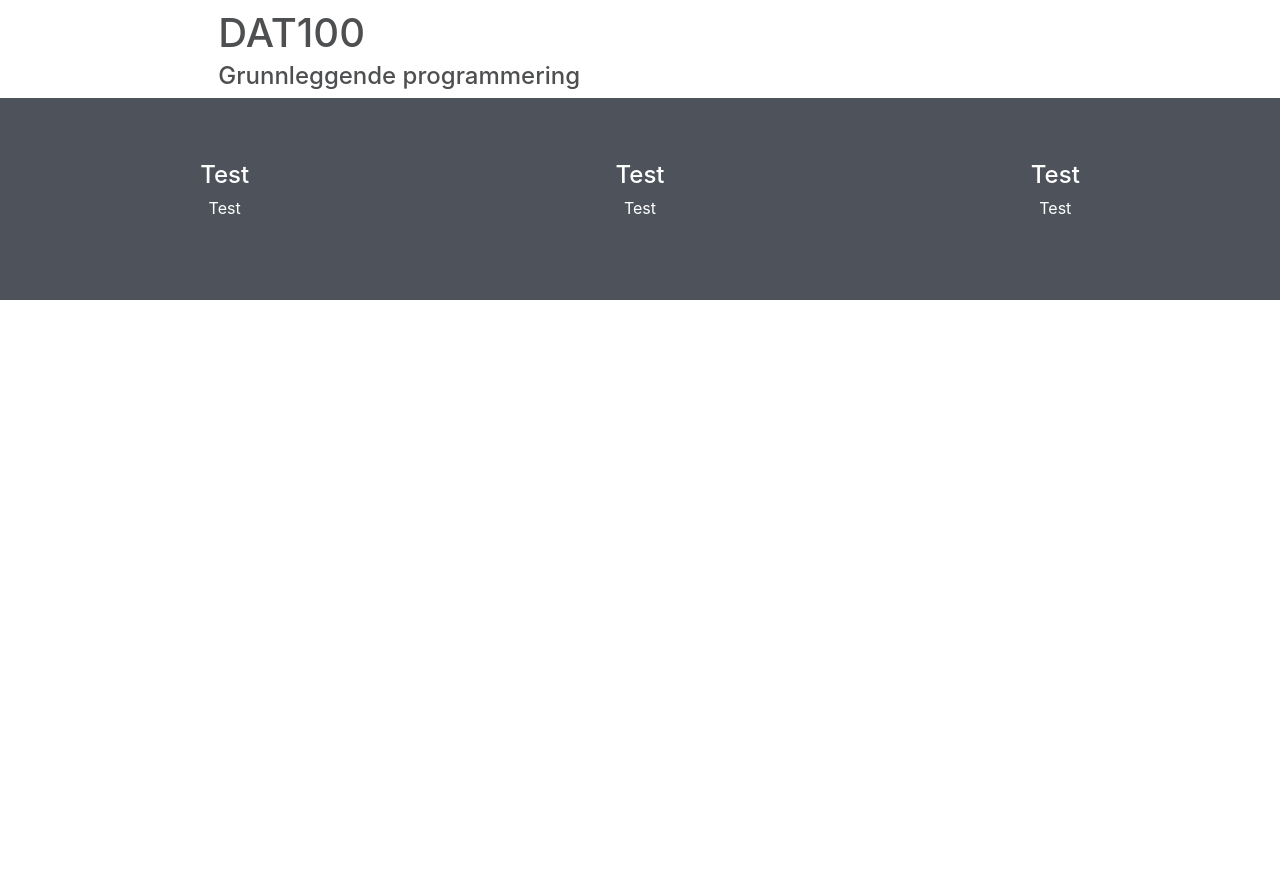
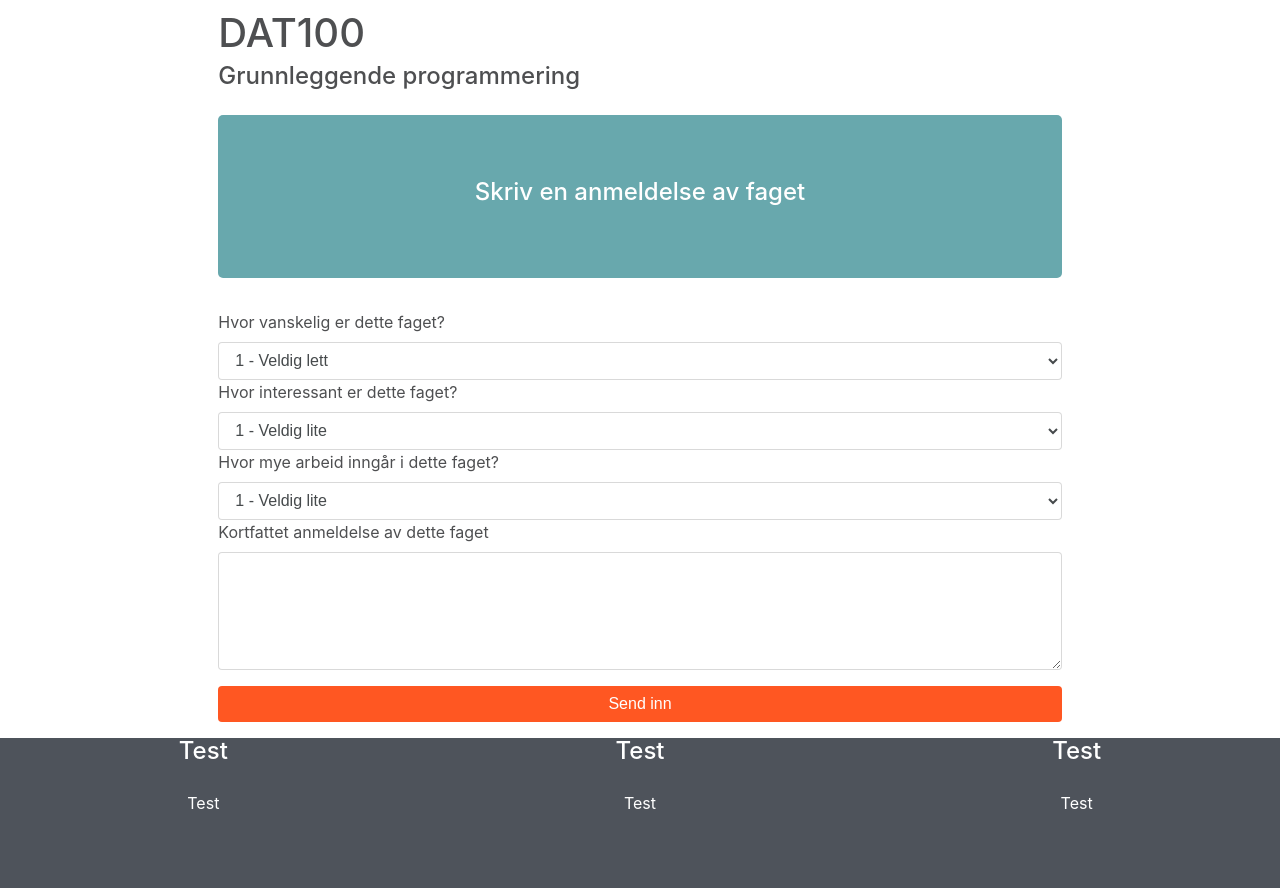
Before and after one commit to 571730/ING102Pandaene, a plain HTML site: page fag.html in a window 1280 px wide. Shown: the part 333-1221 px from the top of the page. Before the commit the page ends 800 px from the top, so only its background shows below. Drawn offline with nearby package versions, Linux system fonts and the light colour scheme; a script that the page names is missing.

Commit message:
Review felt på fag

```diff
--- a/fag.html
+++ b/fag.html
@@ -71,14 +71,50 @@
             <div class="col-md-8" id="fagTekst">
                 <h1>DAT100</h1>
                 <h4>Grunnleggende programmering</h4>
+
+                <!-- Her er input til review-->
+                <div class="form-group">
+                    <div class="jumbotron" id="headerJumbo">
+                        <h4>Skriv en anmeldelse av faget</h4>
+                    </div>
+                    <label for="sel1">Hvor vanskelig er dette faget?</label>
+                    <select class="form-control" id="sel1">
+                        <option>1 - Veldig lett</option>
+                        <option>2 - Lett</option>
+                        <option>3 - Middels</option>
+                        <option>4 - Vanskelig</option>
+                        <option>5 - Veldig vanskelig</option>
+                    </select>
+                    <label for="sel2">Hvor interessant er dette faget?</label>
+                    <select class="form-control" id="sel2">
+                        <option>1 - Veldig lite</option>
+                        <option>2 - Litt</option>
+                        <option>3 - Middels</option>
+                        <option>4 - Interessant</option>
+                        <option>5 - Veldig interessant</option>
+                    </select>
+                    <label for="sel3">Hvor mye arbeid inngår i dette faget?</label>
+                    <select class="form-control" id="sel3">
+                        <option>1 - Veldig lite</option>
+                        <option>2 - Lite</option>
+                        <option>3 - Middels</option>
+                        <option>4 - Mye</option>
+                        <option>5 - Veldig mye</option>
+                    </select>
+                    <label for="kommentar">Kortfattet anmeldelse av dette faget</label>
+                    <textarea class="form-control" rows="5" id="kommentar"></textarea>
+                    <button type="submit" class="btn btn-primary btn-block" id="btnReview">Send inn</button>
+
+
+                </div>
             </div>
             <div class="col-md-2"></div>
         </div>
     </div>
+</div>
+</div>
 
-    <div class="row">
-        <div class="col-md-12">
-            <div class="jumbotron" id="footerJumbo">
+<footer class="footer">
     <div class="row">
         <div class="col-md-4">
             <h4>Test</h4>
@@ -93,11 +129,7 @@
             <p>Test</p>
         </div>
     </div>
-            </div>
-        </div>
-    </div>
-</div>
-</div>
+</footer>
 
 <script src="https://code.jquery.com/jquery-3.1.1.slim.min.js" integrity="sha384-A7FZj7v+d/sdmMqp/nOQwliLvUsJfDHW+k9Omg/a/EheAdgtzNs3hpfag6Ed950n" crossorigin="anonymous"></script>
 <script src="https://cdnjs.cloudflare.com/ajax/libs/tether/1.4.0/js/tether.min.js" integrity="sha384-DztdAPBWPRXSA/3eYEEUWrWCy7G5KFbe8fFjk5JAIxUYHKkDx6Qin1DkWx51bBrb" crossorigin="anonymous"></script>
--- a/main.css
+++ b/main.css
@@ -3,7 +3,13 @@
 
 html, body {
     overflow-x: hidden;
-    height: 100%;
+}
+html{
+    min-height: 100%;
+    position: relative;
+}
+body{
+    margin-bottom: 150px;
 }
 .dropdown-menu {
     background-color: #607d8b;
@@ -39,6 +45,13 @@ html, body {
     padding-left:0;
     margin-right:auto;
     margin-left:auto;
+}
+#headerJumbo{
+    margin-top: 3%;
+    text-align: center;
+    color: white;
+    border-radius: 5px;
+    background-color: #68a8ad;
 }
 
 #titleJumbo {
@@ -112,7 +125,36 @@ h3{
 #sokFag{
     margin-top: 3%;
     margin-bottom: 3%;
-
+}
+#fagUl{
+    padding-bottom: 3%;
+}
+#fagUl a{
+    color: #f17d80;
+}
+#fagUl a:hover{
+    color: #4e535b;
+    text-decoration: none;
+}
+.footer {
+    text-align: center;
+    color: white;
+    position: absolute;
+    bottom: 0;
+    width: 100%;
+    /* Set the fixed height of the footer here */
+    height: 150px;
+    line-height: 60px; /* Vertically center the text there */
+    background-color: #4e535b;
+}
+#btnReview{
+    border: none;
+    margin-top: 2%;
+    color: white;
+    background-color: #ff5722;
+}
+#btnReview:hover{
+    background-color: #4e535b;
 }
 
 
```
Also changed, not shown: emner.html (+4 -7 lines), index.html (+4 -8 lines). Lines whose indentation alone changed are shown as unchanged.
